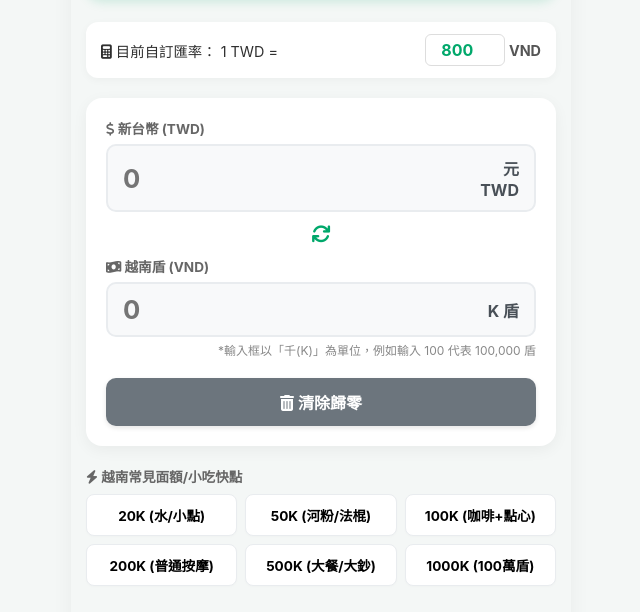
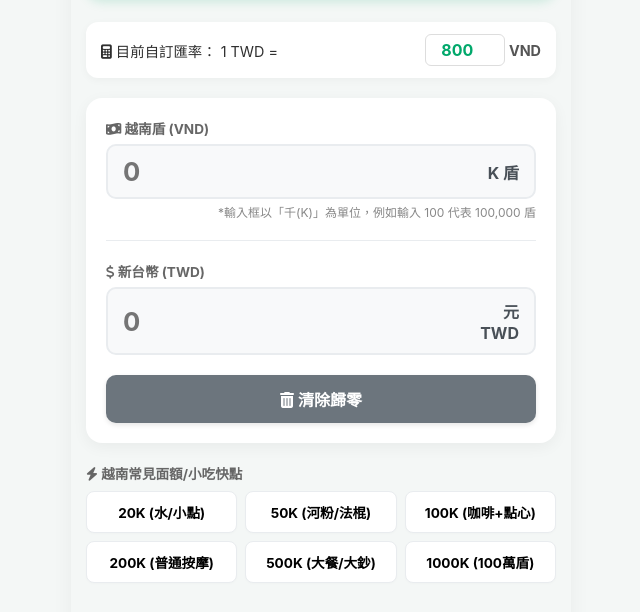
Before and after one commit to a968039-svg/vietnam-money, a plain HTML site: page index.html in a window 1280 px wide. Shown: the part 120-732 px from the top of the page, without its empty margins (319-959 px from the left). Drawn offline with Linux system fonts and the light colour scheme.

Commit message:
Refactor currency converter for VND and TWD

```diff
--- a/index.html
+++ b/index.html
@@ -7,7 +7,7 @@
     <link href="https://cdnjs.cloudflare.com/ajax/libs/font-awesome/6.4.0/css/all.min.css" rel="stylesheet">
     <style>
         :root {
-            --primary: #00A86B; /* 換成舒服的貨幣綠色 */
+            --primary: #00A86B;
             --dark: #2F2F2F;
             --light: #F4F7F6;
             --card-bg: #FFFFFF;
@@ -120,12 +120,10 @@
             text-align: right;
         }
 
-        .switch-icon {
-            text-align: center;
-            margin: -10px 0 10px 0;
-            color: var(--primary);
-            font-size: 1.2rem;
-            cursor: pointer;
+        .divider {
+            height: 1px;
+            background-color: #E9ECEF;
+            margin: 5px 0 20px 0;
         }
 
         .btn-clear {
@@ -185,24 +183,12 @@
     <div class="rate-setting">
         <span><i class="fa-solid fa-calculator"></i> 目前自訂匯率： 1 TWD = </span>
         <div>
-            <input type="number" id="current-rate" value="800" oninput="calculate('twd')">
+            <input type="number" id="current-rate" value="800" oninput="calculate('vnd')">
             <span style="font-weight: bold; color: #555;"> VND</span>
         </div>
     </div>
 
     <div class="calc-card">
-        <div class="input-group">
-            <label><i class="fa-solid fa-dollar-sign"></i> 新台幣 (TWD)</label>
-            <div class="input-wrapper">
-                <input type="number" id="input-twd" placeholder="0" oninput="calculate('twd')" pattern="[0-9]*" inputmode="numeric">
-                <span class="currency-badge">元 TWD</span>
-            </div>
-        </div>
-
-        <div class="switch-icon">
-            <i class="fa-solid fa-arrows-rotate"></i>
-        </div>
-
         <div class="input-group">
             <label><i class="fa-solid fa-money-bill-wave"></i> 越南盾 (VND)</label>
             <div class="input-wrapper">
@@ -210,6 +196,16 @@
                 <span class="currency-badge">K 盾</span>
             </div>
             <p style="font-size:0.75rem; color:#888; margin-top:4px; text-align:right;">*輸入框以「千(K)」為單位，例如輸入 100 代表 100,000 盾</p>
+        </div>
+
+        <div class="divider"></div>
+
+        <div class="input-group">
+            <label><i class="fa-solid fa-dollar-sign"></i> 新台幣 (TWD)</label>
+            <div class="input-wrapper">
+                <input type="number" id="input-twd" placeholder="0" oninput="calculate('twd')" pattern="[0-9]*" inputmode="numeric">
+                <span class="currency-badge">元 TWD</span>
+            </div>
         </div>
 
         <button class="btn-clear" onclick="clearAll()"><i class="fa-solid fa-trash-can"></i> 清除歸零</button>
@@ -229,7 +225,6 @@
 
     <script>
         function calculate(type) {
-            // 獲取當前設定的匯率
             const rate = parseFloat(document.getElementById('current-rate').value) || 800;
             const twdInput = document.getElementById('input-twd');
             const vndInput = document.getElementById('input-vnd');
@@ -237,15 +232,13 @@
             if (type === 'twd') {
                 const twdVal = parseFloat(twdInput.value);
                 if (!isNaN(twdVal)) {
-                    // 台幣換算越南盾（畫面上是 K 盾，所以要除以 1000）
                     vndInput.value = Math.round((twdVal * rate) / 1000);
                 } else {
                     vndInput.value = '';
                 }
             } else if (type === 'vnd') {
-                const vndVal = parseFloat(vndInput.value); // 這裡拿到的已經是 K 盾了
+                const vndVal = parseFloat(vndInput.value);
                 if (!isNaN(vndVal)) {
-                    // 越南盾(K)換算台幣
                     twdInput.value = Math.round((vndVal * 1000) / rate);
                 } else {
                     twdInput.value = '';
```
